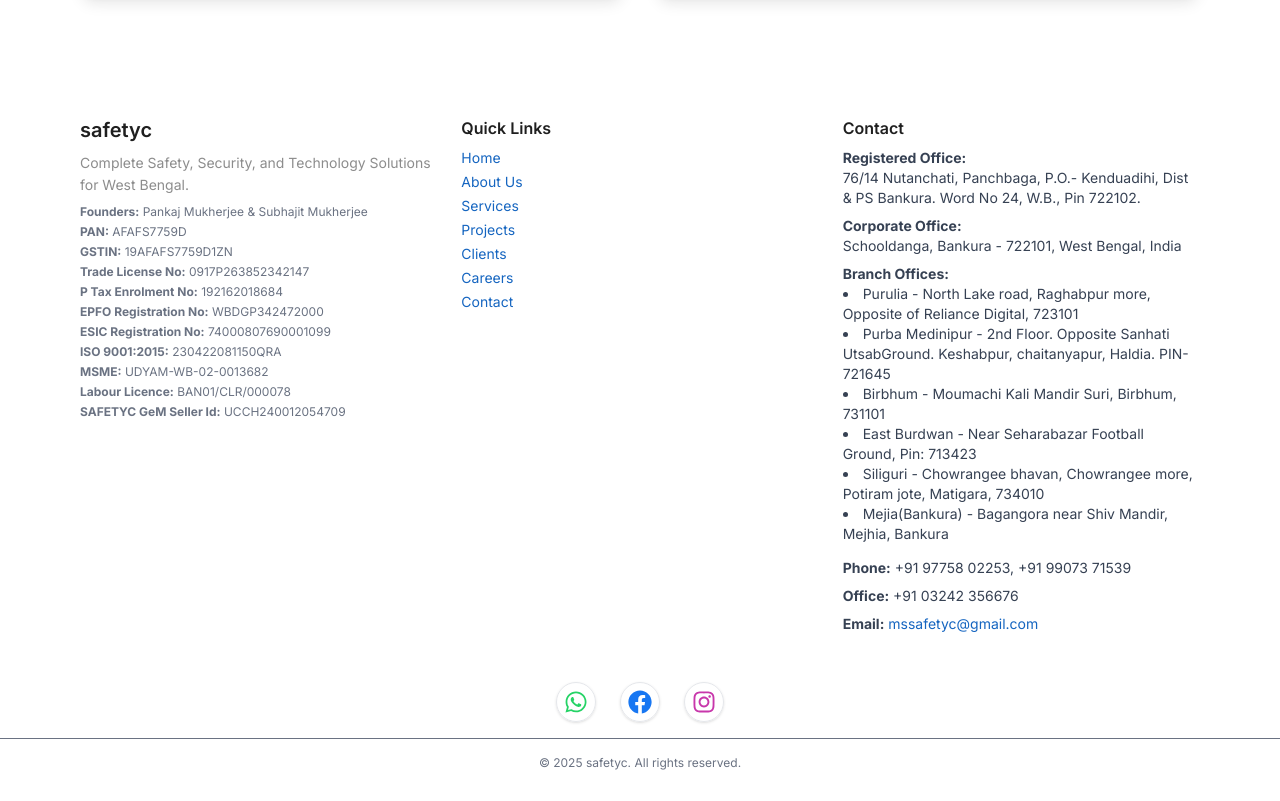
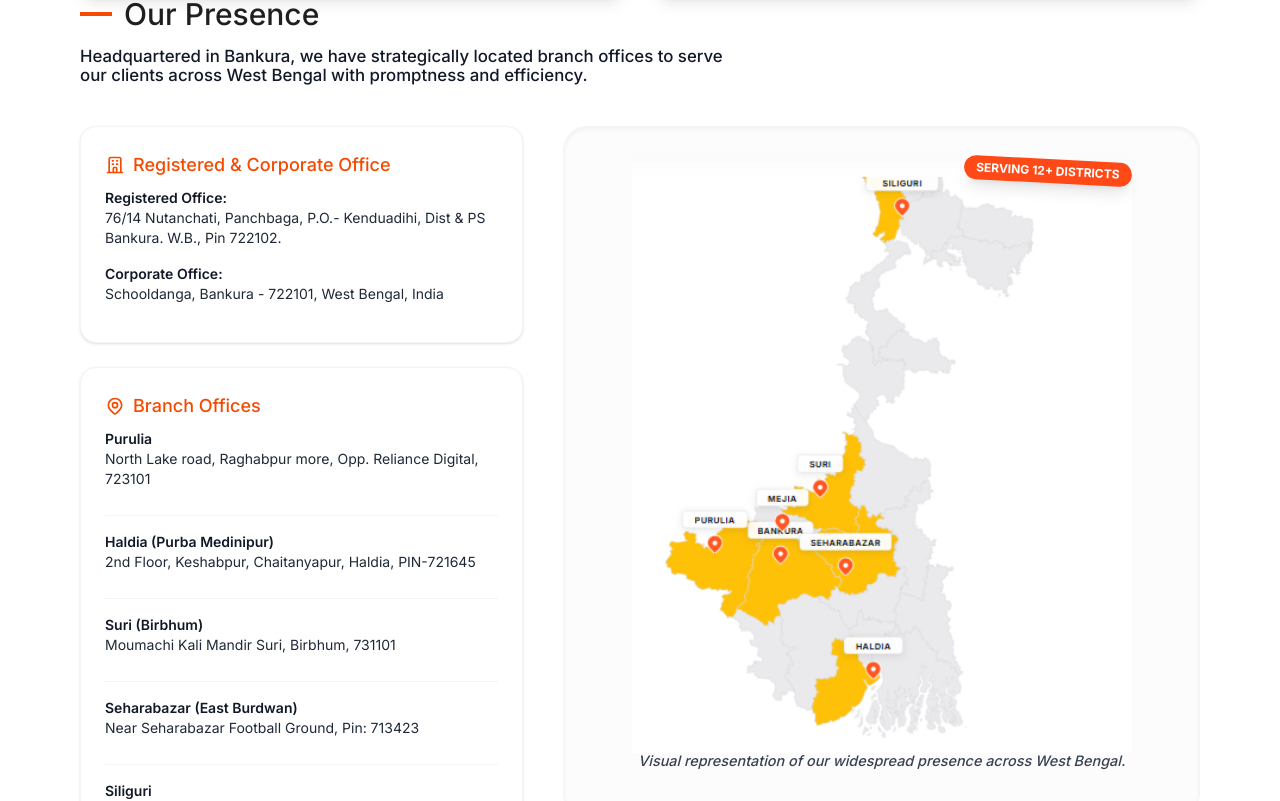
Before and after one commit to surajit121/safetyc-project, a React (Vite) app in the folder client/: page /about in a window 1280 px wide. Shown: the part 1479-2280 px from the top of the page. Built offline with nearby package versions, Linux system fonts and the light colour scheme; no server answers.

Commit message:
Implement full-page 'Our Presence' map section on About Us page and remove map from footer

```diff
--- a/client/src/pages/About.jsx
+++ b/client/src/pages/About.jsx
@@ -5,6 +5,7 @@ import { useTheme } from '../context/ThemeContext.jsx';
 // Import founder images
 import coFounder1 from '../assets/co-founder_1.jpeg';
 import coFounder2 from '../assets/co-founder_2.jpeg';
+import wbMap from '../assets/wb-map.png';
 
 export default function About() {
   // Get theme from context
@@ -232,6 +233,126 @@ export default function About() {
           </div>
         </motion.div>
       </div>
+
+      {/* Our Presence Section */}
+      <h2 className="mt-16 text-3xl font-bold flex items-center">
+        <span className="w-8 h-1 bg-orange-600 mr-3 hidden sm:block"></span>
+        Our Presence
+      </h2>
+      <p
+        className="mt-4 max-w-2xl font-medium"
+        style={{ color: theme === 'dark' ? '#d1d5db' : '#111827', fontSize: '1.05rem' }}
+      >
+        Headquartered in Bankura, we have strategically located branch offices to serve our clients across West Bengal with promptness and efficiency.
+      </p>
+
+      <div className="mt-10 grid grid-cols-1 lg:grid-cols-12 gap-10 items-start pb-12">
+        {/* Left Column: Office Details */}
+        <div className="lg:col-span-5 space-y-6">
+          <motion.div
+            className="p-6 rounded-2xl border border-gray-100 dark:border-gray-700 shadow-sm"
+            style={{ backgroundColor: theme === 'dark' ? '#1f2937' : '#ffffff' }}
+            initial={{ opacity: 0, x: -20 }}
+            whileInView={{ opacity: 1, x: 0 }}
+            transition={{ duration: 0.5 }}
+            viewport={{ once: true }}
+          >
+            <h3 className="text-lg font-bold text-orange-600 dark:text-orange-500 mb-4 flex items-center">
+              <svg xmlns="http://www.w3.org/2000/svg" className="h-5 w-5 mr-2" fill="none" viewBox="0 0 24 24" stroke="currentColor">
+                <path strokeLinecap="round" strokeLinejoin="round" strokeWidth={2} d="M19 21V5a2 2 0 00-2-2H7a2 2 0 00-2 2v16m14 0h2m-2 0h-5m-9 0H3m2 0h5M9 7h1m-1 4h1m4-4h1m-1 4h1m-5 10v-5a1 1 0 011-1h2a1 1 0 011 1v5m-4 0h4" />
+              </svg>
+              Registered & Corporate Office
+            </h3>
+            <div className="space-y-4 text-sm">
+              <div>
+                <span className="block font-semibold text-gray-900 dark:text-gray-100">Registered Office:</span>
+                <p style={{ color: theme === 'dark' ? '#9ca3af' : '#1f2937' }}>76/14 Nutanchati, Panchbaga, P.O.- Kenduadihi, Dist & PS Bankura. W.B., Pin 722102.</p>
+              </div>
+              <div>
+                <span className="block font-semibold text-gray-900 dark:text-gray-100">Corporate Office:</span>
+                <p style={{ color: theme === 'dark' ? '#9ca3af' : '#1f2937' }}>Schooldanga, Bankura - 722101, West Bengal, India</p>
+              </div>
+            </div>
+          </motion.div>
+
+          <motion.div
+            className="p-6 rounded-2xl border border-gray-100 dark:border-gray-700 shadow-sm"
+            style={{ backgroundColor: theme === 'dark' ? '#1f2937' : '#ffffff' }}
+            initial={{ opacity: 0, x: -20 }}
+            whileInView={{ opacity: 1, x: 0 }}
+            transition={{ duration: 0.5, delay: 0.2 }}
+            viewport={{ once: true }}
+          >
+            <h3 className="text-lg font-bold text-orange-600 dark:text-orange-500 mb-4 flex items-center">
+              <svg xmlns="http://www.w3.org/2000/svg" className="h-5 w-5 mr-2" fill="none" viewBox="0 0 24 24" stroke="currentColor">
+                <path strokeLinecap="round" strokeLinejoin="round" strokeWidth={2} d="M17.657 16.657L13.414 20.9a1.998 1.998 0 01-2.827 0l-4.244-4.243a8 8 0 1111.314 0z" />
+                <path strokeLinecap="round" strokeLinejoin="round" strokeWidth={2} d="M15 11a3 3 0 11-6 0 3 3 0 016 0z" />
+              </svg>
+              Branch Offices
+            </h3>
+            <ul className="space-y-4 text-sm">
+              <li className="pb-3 border-b border-gray-100 dark:border-gray-800 last:border-0 last:pb-0">
+                <span className="block font-semibold text-gray-900 dark:text-gray-100">Purulia</span>
+                <p style={{ color: theme === 'dark' ? '#9ca3af' : '#1f2937' }}>North Lake road, Raghabpur more, Opp. Reliance Digital, 723101</p>
+              </li>
+              <li className="pb-3 border-b border-gray-100 dark:border-gray-800 last:border-0 last:pb-0">
+                <span className="block font-semibold text-gray-900 dark:text-gray-100">Haldia (Purba Medinipur)</span>
+                <p style={{ color: theme === 'dark' ? '#9ca3af' : '#1f2937' }}>2nd Floor, Keshabpur, Chaitanyapur, Haldia, PIN-721645</p>
+              </li>
+              <li className="pb-3 border-b border-gray-100 dark:border-gray-800 last:border-0 last:pb-0">
+                <span className="block font-semibold text-gray-900 dark:text-gray-100">Suri (Birbhum)</span>
+                <p style={{ color: theme === 'dark' ? '#9ca3af' : '#1f2937' }}>Moumachi Kali Mandir Suri, Birbhum, 731101</p>
+              </li>
+              <li className="pb-3 border-b border-gray-100 dark:border-gray-800 last:border-0 last:pb-0">
+                <span className="block font-semibold text-gray-900 dark:text-gray-100">Seharabazar (East Burdwan)</span>
+                <p style={{ color: theme === 'dark' ? '#9ca3af' : '#1f2937' }}>Near Seharabazar Football Ground, Pin: 713423</p>
+              </li>
+              <li className="pb-3 border-b border-gray-100 dark:border-gray-800 last:border-0 last:pb-0">
+                <span className="block font-semibold text-gray-900 dark:text-gray-100">Siliguri</span>
+                <p style={{ color: theme === 'dark' ? '#9ca3af' : '#1f2937' }}>Chowrangee bhavan, Matigara, Siliguri, 734010</p>
+              </li>
+              <li className="pb-3 border-b border-gray-100 dark:border-gray-800 last:border-0 last:pb-0">
+                <span className="block font-semibold text-gray-900 dark:text-gray-100">Mejia (Bankura)</span>
+                <p style={{ color: theme === 'dark' ? '#9ca3af' : '#1f2937' }}>Bagangora near Shiv Mandir, Mejhia, Bankura</p>
+              </li>
+            </ul>
+          </motion.div>
+        </div>
+
+        {/* Right Column: Large Clear Map */}
+        <motion.div
+          className="lg:col-span-7 flex flex-col items-center justify-center p-8 rounded-3xl bg-gray-50/50 dark:bg-gray-800/30 border border-gray-100 dark:border-gray-700 shadow-inner"
+          initial={{ opacity: 0, scale: 0.95 }}
+          whileInView={{ opacity: 1, scale: 1 }}
+          transition={{ duration: 0.6 }}
+          viewport={{ once: true }}
+        >
+          <div className="relative w-full max-w-[500px]">
+            <img
+              src={wbMap}
+              alt="Where We Operate - West Bengal Map"
+              className="w-full h-auto object-contain mx-auto"
+              style={{
+                imageRendering: '-webkit-optimize-contrast',
+                filter: theme === 'dark' ? 'invert(1) hue-rotate(180deg) brightness(0.9) contrast(1.1)' : 'none',
+                mixBlendMode: theme === 'dark' ? 'screen' : 'normal'
+              }}
+            />
+            <div className="absolute top-0 right-0 bg-[#FF4A17] text-white text-[10px] px-3 py-1 rounded-full font-bold shadow-lg transform rotate-3 sm:text-xs">
+              SERVING 12+ DISTRICTS
+            </div>
+          </div>
+          <p
+            className="mt-8 text-center italic font-medium"
+            style={{
+              color: theme === 'dark' ? '#94a3b8' : '#374151',
+              fontSize: '0.9rem'
+            }}
+          >
+            Visual representation of our widespread presence across West Bengal.
+          </p>
+        </motion.div>
+      </div>
     </div>
     </section>
   );
```
Also changed, not shown: client/src/assets/wb-map.png (added).
